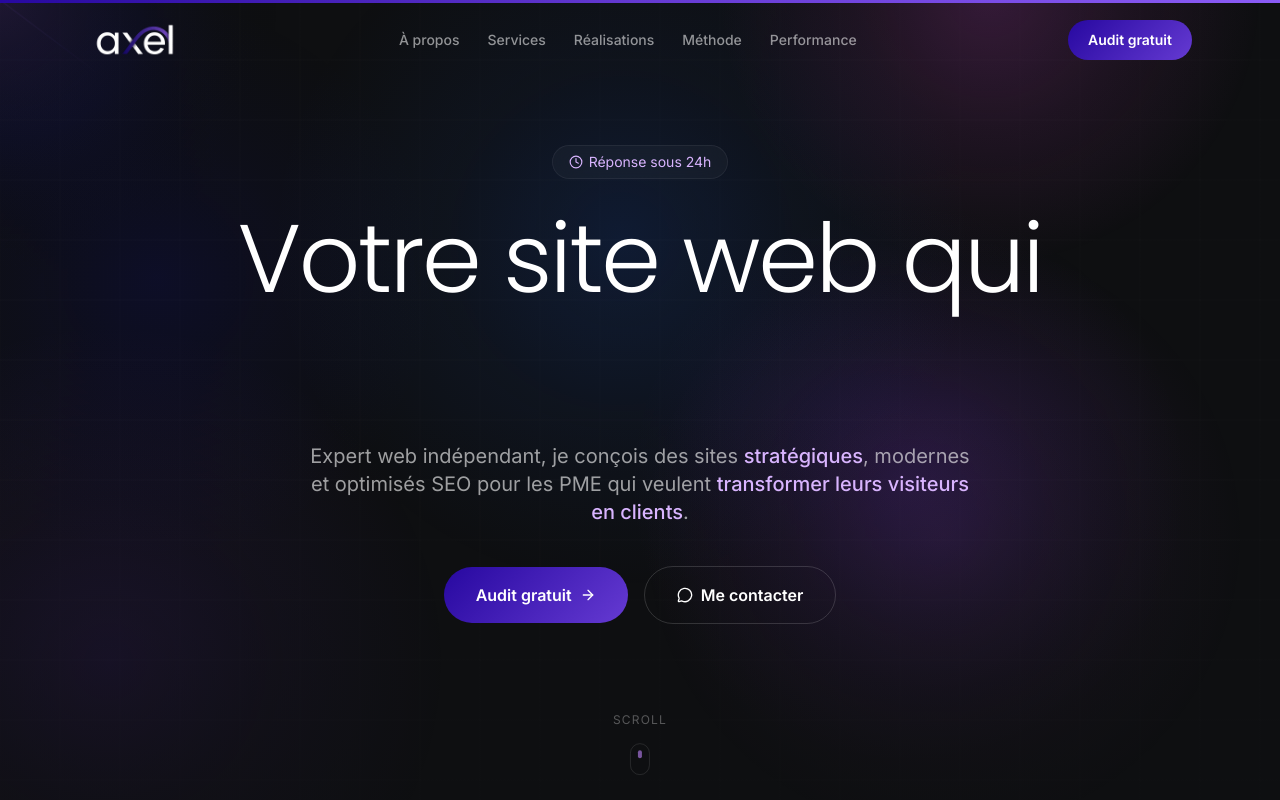
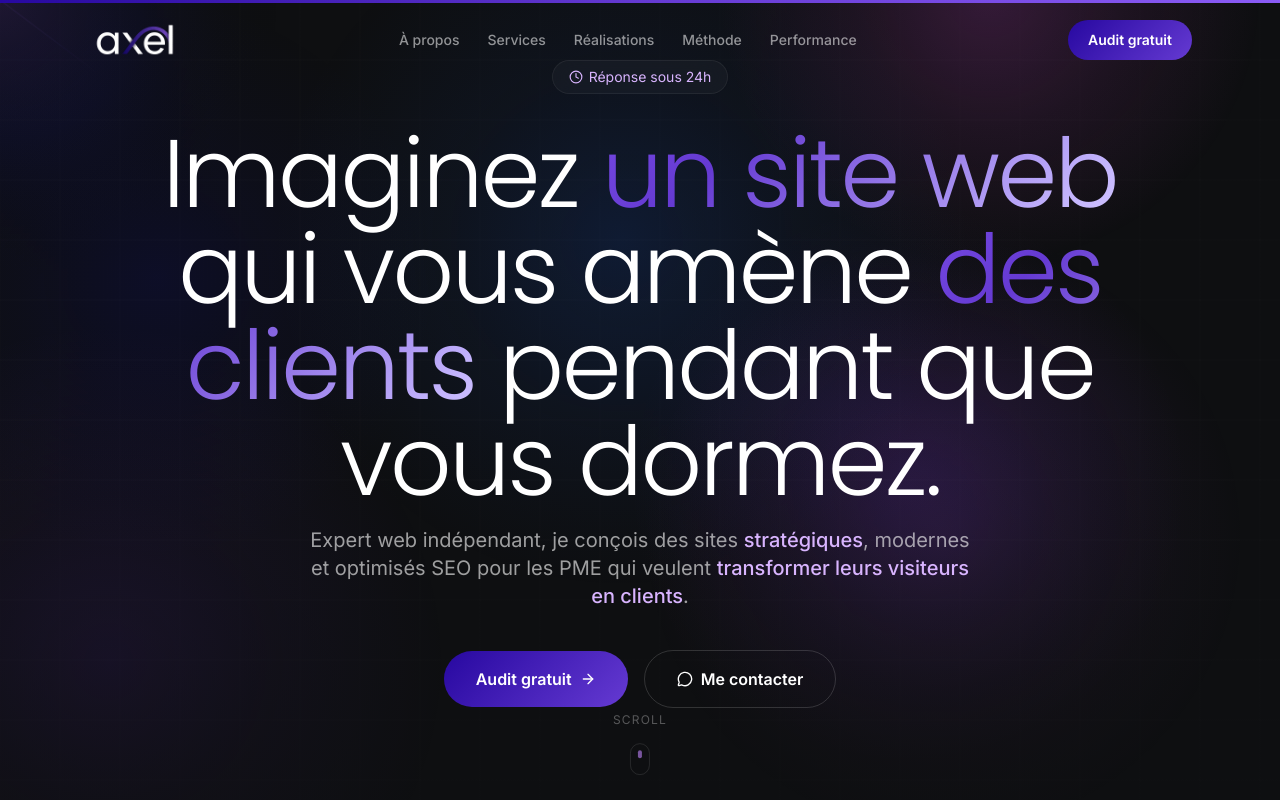
Before and after one commit to code-inspace/AxelMagic, a React (Vite) app: page / in a window 1280 px wide. Shown: the top 800 px of the page. Built offline with nearby package versions, Linux system fonts and the light colour scheme.

Commit message:
change hero

```diff
--- a/src/components/sections/Hero.tsx
+++ b/src/components/sections/Hero.tsx
@@ -2,7 +2,6 @@ import { useEffect, useRef } from "react";
 import { motion } from "framer-motion";
 import { MessageCircle, ArrowRight, Clock } from "lucide-react";
 import { AuroraText } from "@/components/magicui/aurora-text";
-import { WordRotate } from "@/components/magicui/word-rotate";
 
 interface Orb {
   x: number;
@@ -203,18 +202,7 @@ export function Hero() {
           transition={{ delay: 0.35, duration: 0.7, ease: [0.22, 1, 0.36, 1] }}
           className="text-5xl sm:text-6xl lg:text-7xl xl:text-8xl font-poppins font-light leading-[1.05] tracking-tight mb-4"
         >
-          <span className="text-white block">Votre site web qui</span>
-          <span className="block mt-2">
-            <AuroraText
-              colors={["#ffffff", "#a78bfa", "#8b5cf6", "#653ad2", "#c4b5fd", "#ffffff"]}
-              className="font-poppins font-light"
-            >
-              <WordRotate
-                words={["convertit.", "performe.", "attire.", "convainc.", "vend."]}
-                duration={2200}
-              />
-            </AuroraText>
-          </span>
+          <span className="text-white">Imaginez </span><AuroraText colors={["#ffffff", "#a78bfa", "#8b5cf6", "#653ad2", "#c4b5fd", "#ffffff"]} className="font-poppins font-light">un site web</AuroraText><span className="text-white"> qui vous amène </span><AuroraText colors={["#ffffff", "#a78bfa", "#8b5cf6", "#653ad2", "#c4b5fd", "#ffffff"]} className="font-poppins font-light">des clients</AuroraText><span className="text-white"> pendant que vous dormez.</span>
         </motion.h1>
 
         {/* Subtitle */}
```
